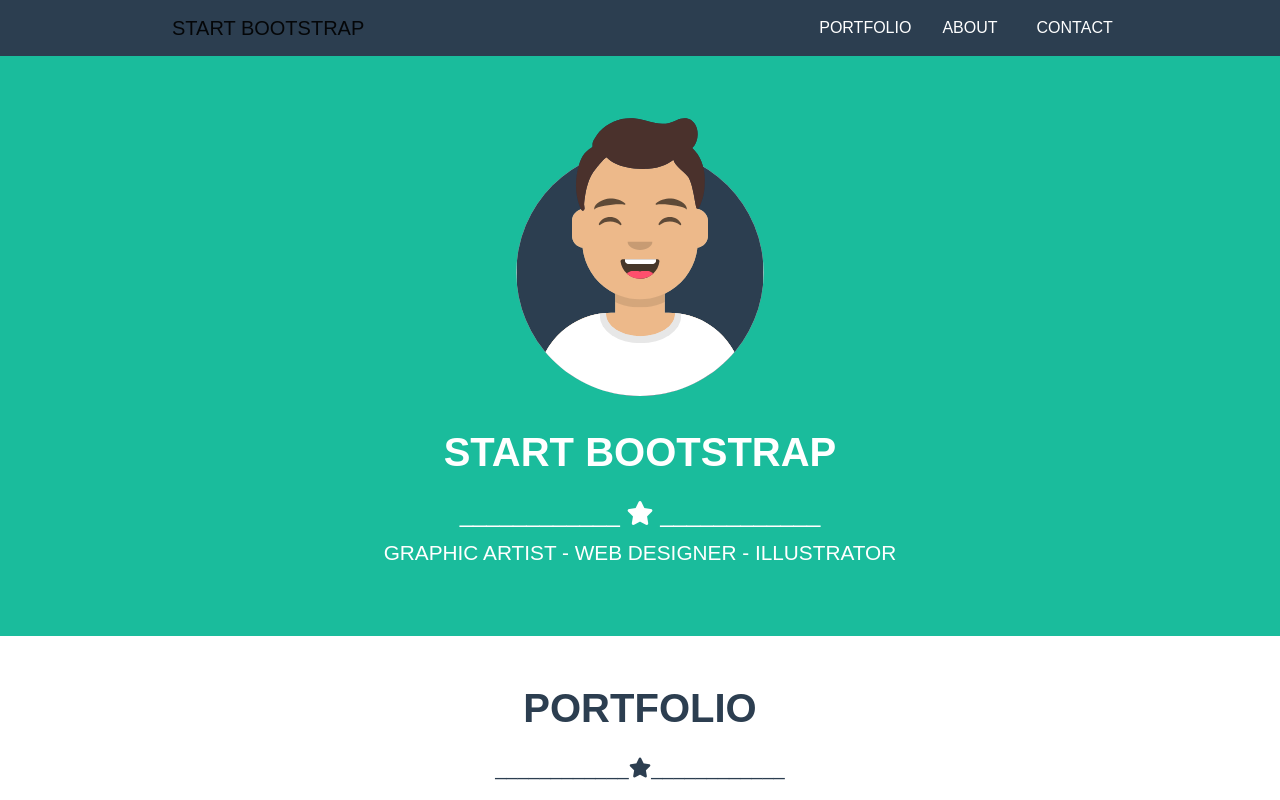
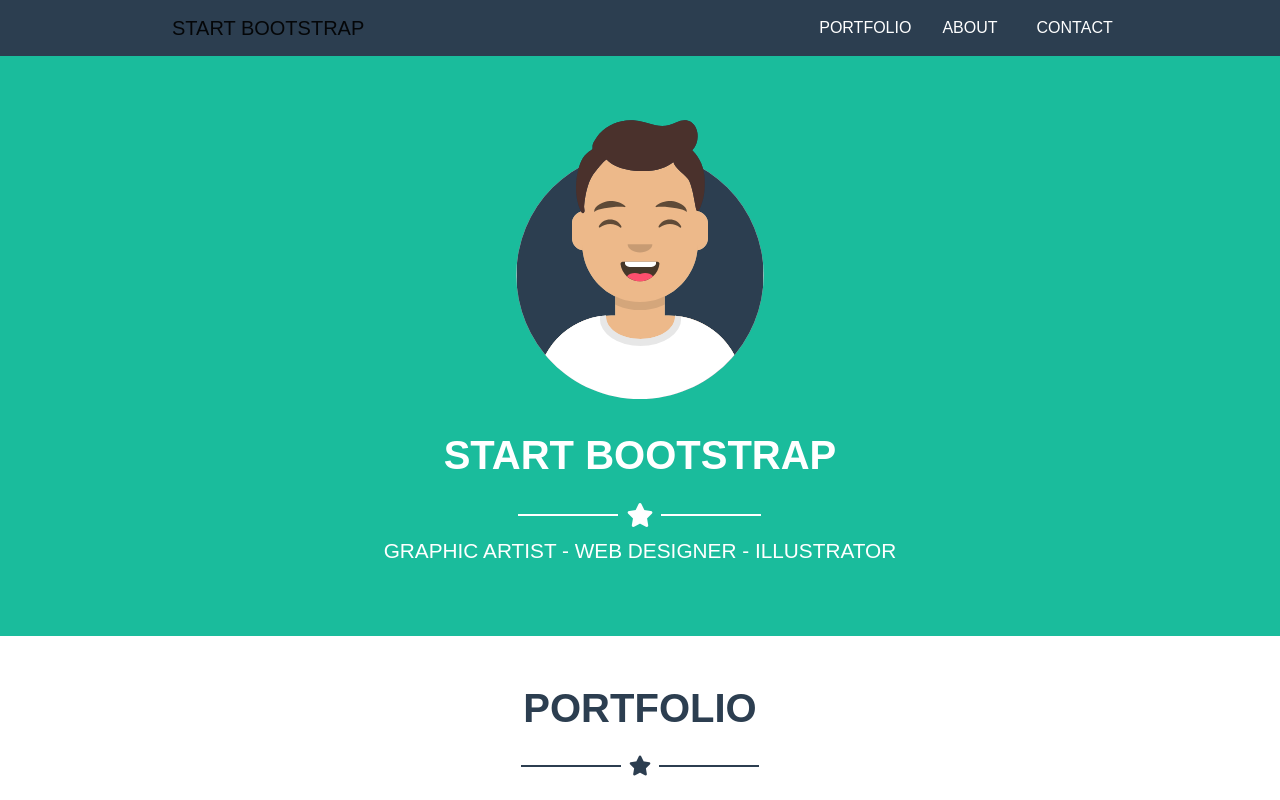
Before and after one commit to WragnarokA/html-css-bootstrap-freelancer, a plain HTML site: page index.html in a window 1280 px wide. Shown: the top 800 px of the page. Drawn offline with nearby package versions, Linux system fonts and the light colour scheme.

Commit message:
line star

```diff
--- a/css/style.css
+++ b/css/style.css
@@ -9,6 +9,23 @@
     /* MAIN CONTENT  */
     .jumbotron{min-height: 580px;}
     .jumbotron div {min-height: 580px;}
+
+    .star-line::before,
+    .star-line::after{
+        content: "";
+        width: 100px;
+        height: 2px;
+        background-color: white;
+        display: inline-block;
+    }
+    .star-line-1::before,
+    .star-line-1::after{
+        content: "";
+        width: 100px;
+        height: 2px;
+        background-color: #2c3e50;
+        display: inline-block;
+    }
 
 
 
--- a/index.html
+++ b/index.html
@@ -43,7 +43,7 @@
                     <img class="" style="width: 17rem;" src="./img/avatar.svg" alt="">
                     <ul class="lst centro flex-column p-0 fg-white ">
                         <h2 class=" pt_2 h1"><strong> START BOOTSTRAP</strong></H2>
-                        <li class=" pt_1 h4" ><span>____________</span> <i class="fa-solid fa-star"></i> <span>____________</span> </li>
+                        <li class="star-line centro pt_1 h4" > <i class="fa-solid fa-star mx-2"></i> </li>
                         <li class="graphic  ">GRAPHIC ARTIST - WEB DESIGNER - ILLUSTRATOR</li>
                     </ul>
                 </div>
@@ -54,7 +54,7 @@
 
                     <span class=" row portfolio-left fg-vb ">
                         <span class="centro h1 pt_3"><strong> PORTFOLIO</strong></span>
-                        <span class="centro h5 pt_1"> <span class="line">____________</span> <i class="fa-solid fa-star"></i> <span>____________</span></span>
+                        <span class="star-line-1 centro h5 pt_1"><i class="fa-solid fa-star mx-2"></i></span>
                     </span>
 
                     <span class=" portofolio-right row ">
@@ -73,7 +73,7 @@
 
                 <span class=" row fg-white ">
                     <span class="centro h1 pt_3"><strong> ABOUT</strong></span>
-                    <span class="centro h5 pt_1"> <span class="line">____________</span> <i class="fa-solid fa-star"></i> <span>____________</span></span>
+                    <span class="star-line centro h5 pt_1"><i class="fa-solid fa-star mx-2"></i></span>
                 </span>
                 <div class=" row pt_2 col-8 offset-2 col-md-6 offset-md-3 fg-white">
                     <span class="about-botton col-md-6 col-xs-12">Freelancer is a free bootstrap theme created by Start
@@ -97,7 +97,7 @@
             <div class="contact-me container-fluit ">
                 <span class=" row fg-gb ">
                     <span class="centro h1 pt_3"><strong> CONTACT ME</strong></span>
-                    <span class="centro h5 pt_1"> <span class="line">____________</span> <i class="fa-solid fa-star"></i> <span>____________</span></span>
+                    <span class="star-line-1 centro h5 pt_1"><i class="fa-solid fa-star mx-2"></i></span>
                 </span>
                 <div class="contact col-6 offset-3 ">
                     <form class="row g-3">
```
